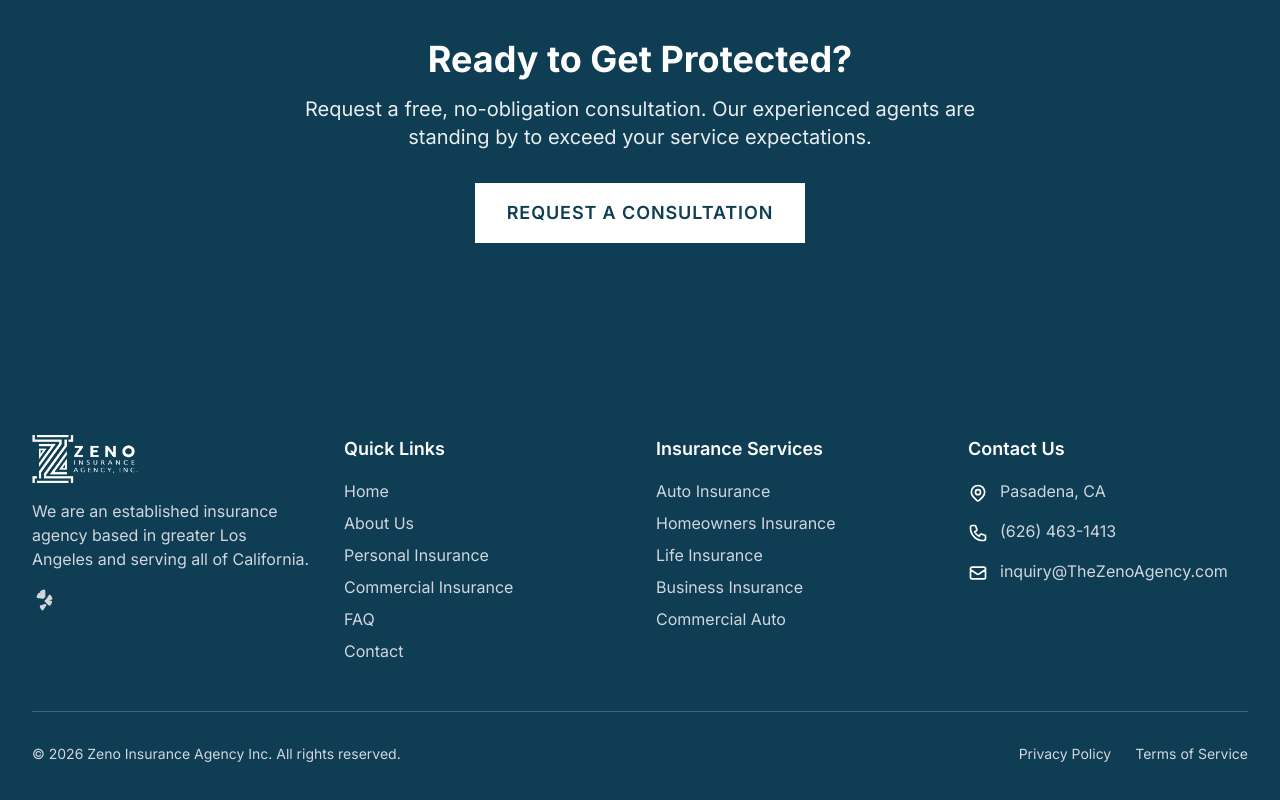
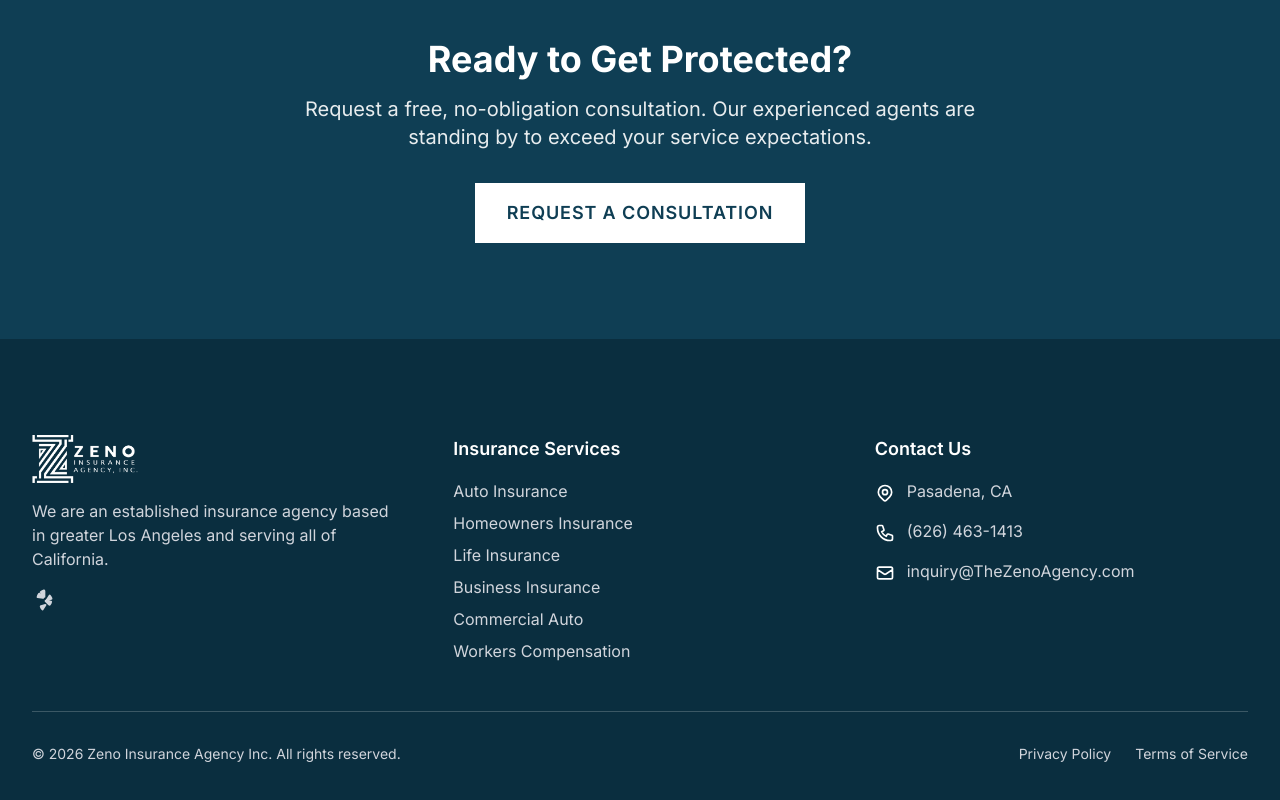
Before and after one commit to jj12343214324/the-zeno-agency, a Next.js app: page / in a window 1280 px wide. Shown: the part 3892-4692 px from the top of the page. Built offline with nearby package versions, Linux system fonts and the light colour scheme.

Commit message:
Change footer color and remove duplicate links
- Changed footer background from #0F3E54 to #0A2E3F (darker) to distinguish from CTA sections
- Removed Quick Links column (duplicated navigation)
- Changed from 4-column to 3-column layout
- Added Workers Compensation to Insurance Services list

```diff
--- a/src/components/Footer.tsx
+++ b/src/components/Footer.tsx
@@ -3,9 +3,9 @@ import Image from 'next/image';
 
 const Footer = () => {
   return (
-    <footer className="bg-[#0F3E54] text-white">
+    <footer className="bg-[#0A2E3F] text-white">
       <div className="container-max section-padding">
-        <div className="grid grid-cols-1 md:grid-cols-2 lg:grid-cols-4 gap-8">
+        <div className="grid grid-cols-1 md:grid-cols-2 lg:grid-cols-3 gap-8 lg:gap-12">
           {/* Company Info */}
           <div>
             <Image
@@ -27,31 +27,6 @@ const Footer = () => {
             </div>
           </div>
 
-          {/* Quick Links */}
-          <div>
-            <h4 className="text-lg font-semibold mb-4">Quick Links</h4>
-            <ul className="space-y-2">
-              <li>
-                <Link href="/" className="text-gray-300 hover:text-white transition-colors">Home</Link>
-              </li>
-              <li>
-                <Link href="/about-us" className="text-gray-300 hover:text-white transition-colors">About Us</Link>
-              </li>
-              <li>
-                <Link href="/personal-insurance" className="text-gray-300 hover:text-white transition-colors">Personal Insurance</Link>
-              </li>
-              <li>
-                <Link href="/commercial-insurance" className="text-gray-300 hover:text-white transition-colors">Commercial Insurance</Link>
-              </li>
-              <li>
-                <Link href="/faq" className="text-gray-300 hover:text-white transition-colors">FAQ</Link>
-              </li>
-              <li>
-                <Link href="/contact" className="text-gray-300 hover:text-white transition-colors">Contact</Link>
-              </li>
-            </ul>
-          </div>
-
           {/* Insurance Services */}
           <div>
             <h4 className="text-lg font-semibold mb-4">Insurance Services</h4>
@@ -70,6 +45,9 @@ const Footer = () => {
               </li>
               <li>
                 <Link href="/commercial-insurance#commercial-auto" className="text-gray-300 hover:text-white transition-colors">Commercial Auto</Link>
+              </li>
+              <li>
+                <Link href="/commercial-insurance#workers-comp" className="text-gray-300 hover:text-white transition-colors">Workers Compensation</Link>
               </li>
             </ul>
           </div>
```
